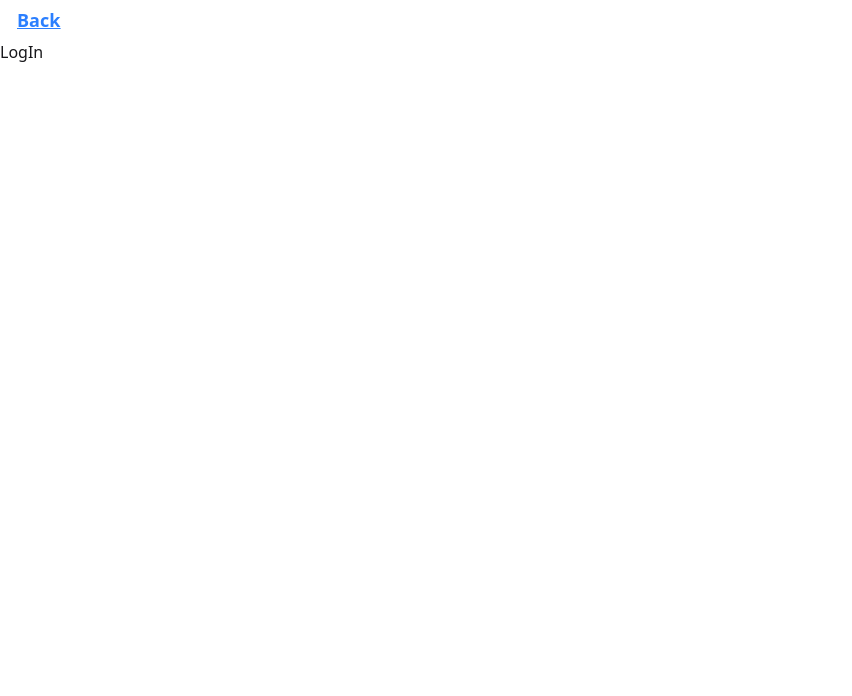
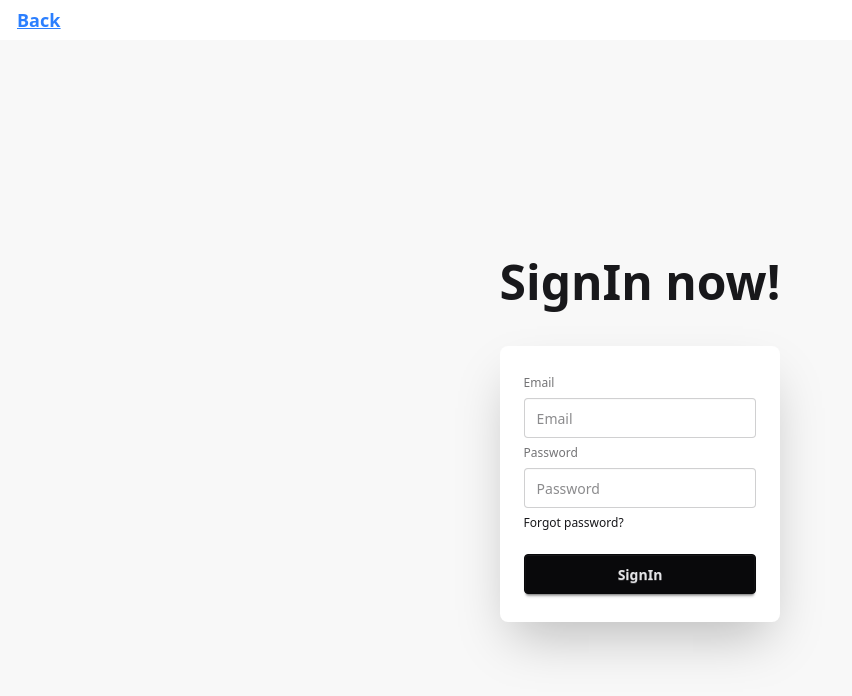
Before and after one commit to Shad-Bin-Abi-Aydid/Coffee-Store, a React (Vite) app: page /signin in a window 1280 px wide. Shown: the top 696 px of the page, without its empty margins (0-852 px from the left). Built offline with nearby package versions, Linux system fonts and the light colour scheme.

Commit message:
Display users in a table with delete functionality and implement sign-in using Firebase authentication

```diff
--- a/src/components/Header.jsx
+++ b/src/components/Header.jsx
@@ -2,6 +2,23 @@ import React from "react";
 import { Link } from "react-router-dom";
 
 const Header = () => {
+  const links = <>
+  <li>
+              <Link to='/'>Home</Link>
+            </li>
+            <li>
+              <Link to='/addCoffee'>Add Coffee</Link>
+            </li>
+            <li>
+              <Link to='/signin'>SignIn</Link>
+            </li>
+            <li>
+              <Link to='/signup'>SignUp</Link>
+            </li>
+            <li>
+              <Link to='/users'>Users</Link>
+            </li>
+  </>
   return (
     <div className="navbar bg-base-100 shadow-sm">
       <div className="navbar-start">
@@ -27,37 +44,15 @@ const Header = () => {
             tabIndex="-1"
             className="menu menu-sm dropdown-content bg-base-100 rounded-box z-1 mt-3 w-52 p-2 shadow"
           >
-            <li>
-              <Link to='/'>Home</Link>
-            </li>
-            <li>
-              <Link to='/addCoffee'>Add Coffee</Link>
-            </li>
-            <li>
-              <Link to='/signin'>SignIn</Link>
-            </li>
-            <li>
-              <Link to='/signup'>SignUp</Link>
-            </li>
 
+           {links}
           </ul>
         </div>
         <a className="btn btn-ghost text-xl">Coffee Store</a>
       </div>
       <div className="navbar-center hidden lg:flex">
         <ul className="menu menu-horizontal px-1">
-          <li>
-              <Link to='/'>Home</Link>
-            </li>
-            <li>
-              <Link to='/addCoffee'>Add Coffee</Link>
-            </li>
-            <li>
-              <Link to='/signin'>SignIn</Link>
-            </li>
-            <li>
-              <Link to='/signup'>SignUp</Link>
-            </li>
+          {links}
         </ul>
       </div>
       <div className="navbar-end">
--- a/src/components/SignIn.jsx
+++ b/src/components/SignIn.jsx
@@ -1,13 +1,72 @@
-import React from "react";
+import React, { useContext } from "react";
 import { Link } from "react-router-dom";
+import { AuthContext } from "../providers/AuthProvider";
 
 const SignIn = () => {
+
+    const {signInUser} =useContext(AuthContext);
+
+  const handleSignIn = (event) => {
+    event.preventDefault();
+
+    const form = event.target;
+    const email = form.Email.value;
+    const password = form.Password.value;
+
+    const logInDetails = {
+        email,
+        password
+    }
+    console.log(logInDetails)
+
+    signInUser(email, password)
+    .then(result =>{
+        console.log(result.user);
+    })
+    .catch(error =>{
+        console.log('Error => ', error.message);
+    })
+
+
+  };
   return (
     <div>
       <button className="btn btn-ghost underline text-lg text-blue-500">
         <Link to="/">Back</Link>
       </button>
-      <h2>LogIn</h2>
+      <div className="hero bg-base-200 min-h-screen">
+        <div className="hero-content flex-col justify-center items-center gap-10">
+          <div className="text-center lg:text-left">
+            <h1 className="text-5xl font-bold">SignIn now!</h1>
+          </div>
+          <div className="card bg-base-100 w-full max-w-sm shrink-0 shadow-2xl">
+            <div className="card-body">
+              <form onSubmit={handleSignIn} className="fieldset">
+                <label className="label">Email</label>
+                <input
+                  type="email"
+                  className="input"
+                  placeholder="Email"
+                  name="Email"
+                />
+                <label className="label">Password</label>
+                <input
+                  type="password"
+                  className="input"
+                  placeholder="Password"
+                  name="Password"
+                />
+                <div>
+                  <a className="link link-hover">Forgot password?</a>
+                </div>
+                <button type="submit" className="btn btn-neutral mt-4">
+                  SignIn
+                </button>
+              </form>
+            </div>
+          </div>
+        </div>
+      </div>
     </div>
   );
 };
--- a/src/components/SignUp.jsx
+++ b/src/components/SignUp.jsx
@@ -19,7 +19,7 @@ const SignUp = () => {
     createUser(email, password)
       .then((result) => {
         console.log(result.user);
-        const creationTime = result.user.metadata.creationTime;
+        const creationTime = result.user ?.metadata ?.creationTime;
         const newUser = {
           email,
           name,
--- /dev/null
+++ b/src/components/Users.jsx
@@ -0,0 +1,88 @@
+import React, { useState } from "react";
+import { Link, useLoaderData } from "react-router-dom";
+import Swal from "sweetalert2";
+
+const Users = () => {
+  const loadUsers = useLoaderData();
+  const [users, setUsers] = useState(loadUsers);
+
+  const handleDelete = (id) => {
+    Swal.fire({
+      title: "Are you sure?",
+      text: "You won't be able to revert this!",
+      icon: "warning",
+      showCancelButton: true,
+      confirmButtonColor: "#3085d6",
+      cancelButtonColor: "#d33",
+      confirmButtonText: "Yes, delete it!",
+    }).then((result) => {
+      if (result.isConfirmed) {
+        fetch(`http://localhost:5000/users/${id}`, {
+          method: "DELETE",
+        })
+          .then((res) => res.json())
+          .then((data) => {
+            console.log(data);
+            if (data.deletedCount > 0) {
+              const updatedUser = users.filter(user => user._id != id)
+              setUsers(updatedUser)
+              Swal.fire({
+                title: "Deleted!",
+                text: "Your file has been deleted.",
+                icon: "success",
+              });
+            }
+          });
+      }
+    });
+  };
+
+  console.log(users);
+  return (
+    <div>
+      <button className="btn btn-ghost underline text-lg text-blue-500">
+        <Link to="/">Back</Link>
+      </button>
+      <h2 className="text-3xl font-bold text-center text-cyan-600 underline my-10">
+        Users
+      </h2>
+      <div>
+        <div className="overflow-x-auto">
+          <table className="table">
+            {/* head */}
+            <thead>
+              <tr>
+                <th></th>
+                <th>Name</th>
+                <th>Email</th>
+                <th>Create At</th>
+                <th>Actions</th>
+              </tr>
+            </thead>
+            <tbody>
+              {users.map((user) => (
+                <tr key={user._id}>
+                  <th>1</th>
+                  <td>{user.name}</td>
+                  <td>{user.email}</td>
+                  <td>{user.creationTime ? user.creationTime : "N/A"}</td>
+                  <td className="flex gap-3">
+                    <button className="btn btn-accent">Edit</button>
+                    <button
+                      onClick={() => handleDelete(user._id)}
+                      className="btn btn-error"
+                    >
+                      X
+                    </button>
+                  </td>
+                </tr>
+              ))}
+            </tbody>
+          </table>
+        </div>
+      </div>
+    </div>
+  );
+};
+
+export default Users;
--- a/src/main.jsx
+++ b/src/main.jsx
@@ -8,6 +8,7 @@ import UpdateCoffee from "./components/UpdateCoffee.jsx";
 import SignIn from "./components/SignIn.jsx";
 import SignUp from "./components/SignUp.jsx";
 import AuthProvider from "./providers/AuthProvider.jsx";
+import Users from "./components/Users.jsx";
 
 const router = createBrowserRouter([
   {
@@ -31,6 +32,11 @@ const router = createBrowserRouter([
   {
     path:"/signup",
     element:<SignUp></SignUp>
+  },
+  {
+    path:'/users',
+    element:<Users></Users>,
+    loader: ()=> fetch('http://localhost:5000/users')
   }
 ]);
 
--- a/src/providers/AuthProvider.jsx
+++ b/src/providers/AuthProvider.jsx
@@ -1,5 +1,5 @@
 
-import { createUserWithEmailAndPassword } from 'firebase/auth';
+import { createUserWithEmailAndPassword, signInWithEmailAndPassword } from 'firebase/auth';
 import React, { createContext, useState } from 'react';
 import auth from '../firebase/firebase.init';
 
@@ -17,12 +17,19 @@ const AuthProvider = ({children}) => {
 
     }
 
+    const signInUser = (email, password)=>{
+
+        setLoading(true);
+        return signInWithEmailAndPassword(auth, email, password)
+    }
+
 
 
     const userInfo = {
         user,
         loading,
         createUser,
+        signInUser,
 
 
 
```
